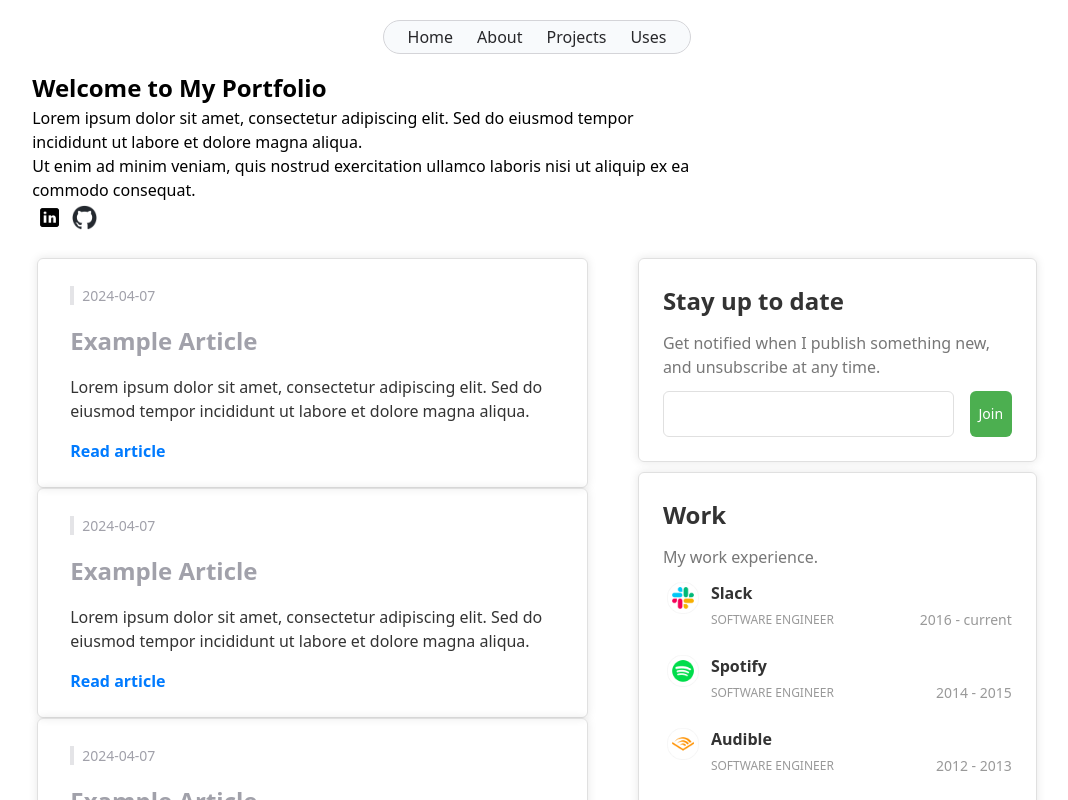
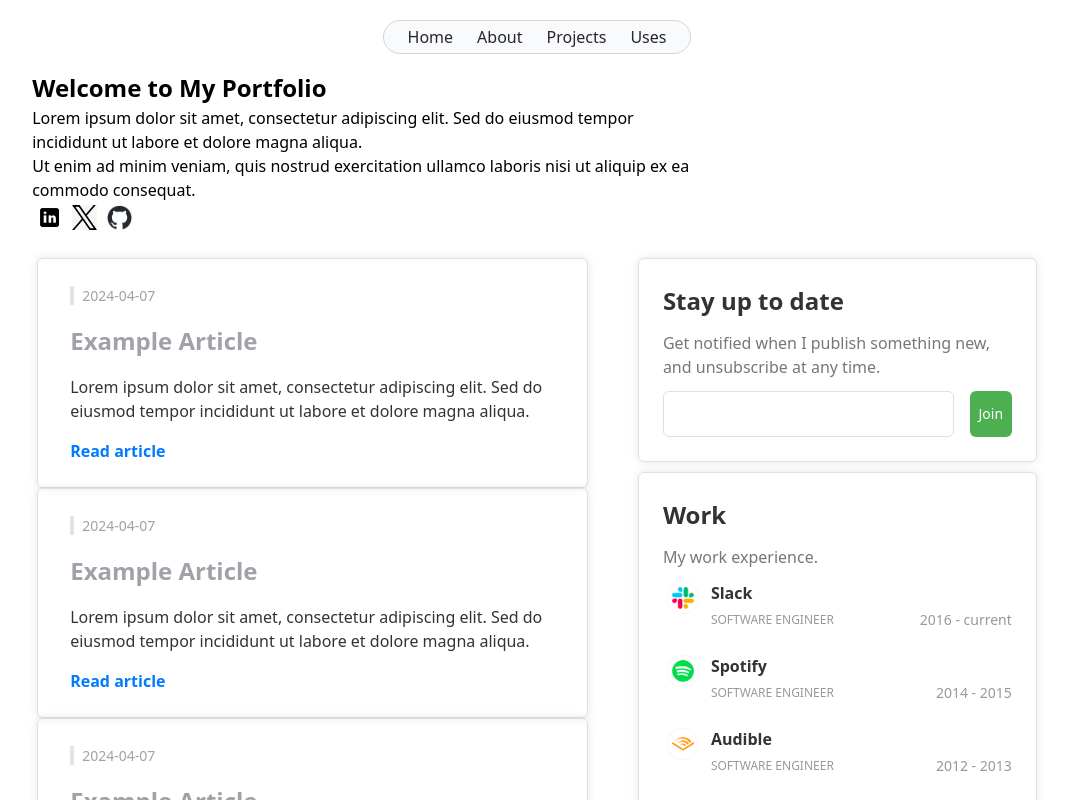
Before and after one commit to LittleExxGames/Portfolio, a Next.js app: page / in a window 1280 px wide. Shown: the top 800 px of the page, without its empty margins (103-1171 px from the left). Built offline with nearby package versions, Linux system fonts and the light colour scheme.

Commit message:
added the third img for the home page

```diff
--- a/src/app/page.jsx
+++ b/src/app/page.jsx
@@ -35,6 +35,7 @@ const Home = () => {
         {/* Add more paragraphs as needed */}
         <div className = 'profiles'>
           <img src="linkedin-mode-light.png" alt="Linkedin" />
+          <img src="x-mode-light.png" alt="X" />
           <img src="github-mode-light.png" alt="Github" />
         </div>
       </div>
```
Also changed, not shown: public/x-mode-dark.png (added), public/x-mode-light.png (added).
